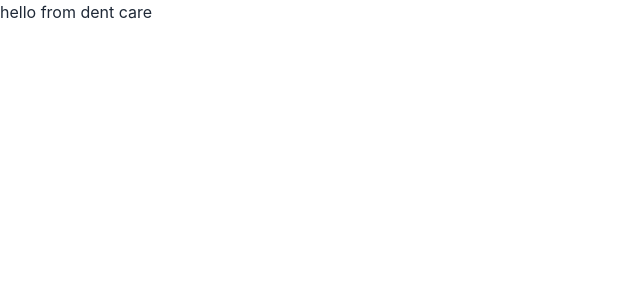
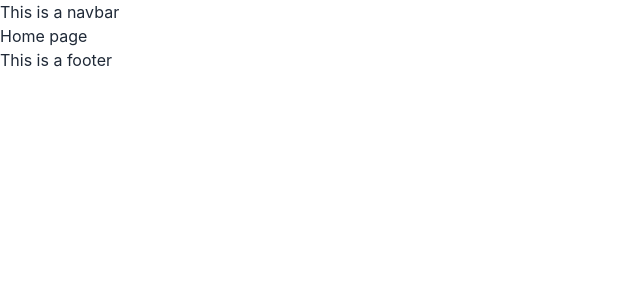
Before and after one commit to RahatRezwan/dent-care, a React (Create React App) app: page / in a window 1280 px wide. Shown: the top 300 px of the page, without its empty margins (0-640 px from the left). Built offline with nearby package versions, Linux system fonts and the light colour scheme.

Commit message:
create home, navbar and footer components. Also create home route using react router dom

```diff
--- a/package.json
+++ b/package.json
@@ -9,6 +9,7 @@
     "daisyui": "^2.39.1",
     "react": "^18.2.0",
     "react-dom": "^18.2.0",
+    "react-router-dom": "^6.4.3",
     "react-scripts": "5.0.1",
     "web-vitals": "^2.1.4"
   },
--- a/src/App.js
+++ b/src/App.js
@@ -1,5 +1,12 @@
+import { RouterProvider } from "react-router-dom";
+import { router } from "./routes/Route/Routes";
+
 const App = () => {
-   return <div>hello from dent care</div>;
+   return (
+      <div>
+         <RouterProvider router={router} />
+      </div>
+   );
 };
 
 export default App;
--- /dev/null
+++ b/src/Pages/Home/Home/Home.jsx
@@ -0,0 +1,11 @@
+import React from "react";
+
+const Home = () => {
+   return (
+      <div>
+         <h1>Home page</h1>
+      </div>
+   );
+};
+
+export default Home;
--- /dev/null
+++ b/src/Pages/Shared/Footer/Footer.jsx
@@ -0,0 +1,11 @@
+import React from "react";
+
+const Footer = () => {
+   return (
+      <div>
+         <h1>This is a footer</h1>
+      </div>
+   );
+};
+
+export default Footer;
--- /dev/null
+++ b/src/Pages/Shared/Navbar/Navbar.jsx
@@ -0,0 +1,11 @@
+import React from "react";
+
+const Navbar = () => {
+   return (
+      <div>
+         <h1>This is a navbar</h1>
+      </div>
+   );
+};
+
+export default Navbar;
--- /dev/null
+++ b/src/Pages/index.js
@@ -0,0 +1,5 @@
+import Home from "./Home/Home/Home";
+import Navbar from "./Shared/Navbar/Navbar";
+import Footer from "./Shared/Footer/Footer";
+
+export { Home, Navbar, Footer };
--- /dev/null
+++ b/src/layouts/Main.jsx
@@ -0,0 +1,15 @@
+import React from "react";
+import { Outlet } from "react-router-dom";
+import { Footer, Navbar } from "../Pages";
+
+const Main = () => {
+   return (
+      <div>
+         <Navbar />
+         <Outlet />
+         <Footer />
+      </div>
+   );
+};
+
+export default Main;
--- /dev/null
+++ b/src/routes/PrivateRoute/PrivateRoute.jsx
@@ -0,0 +1,7 @@
+import React from "react";
+
+const PrivateRoute = () => {
+   return <div></div>;
+};
+
+export default PrivateRoute;
--- /dev/null
+++ b/src/routes/Route/Routes.js
@@ -0,0 +1,16 @@
+import { createBrowserRouter } from "react-router-dom";
+import Main from "../../layouts/Main";
+import { Home } from "../../Pages";
+
+export const router = createBrowserRouter([
+   {
+      path: "/",
+      element: <Main />,
+      children: [
+         {
+            path: "/",
+            element: <Home />,
+         },
+      ],
+   },
+]);
```
Also changed, not shown: 1 other file (tests, documents, lock files or other folders).
